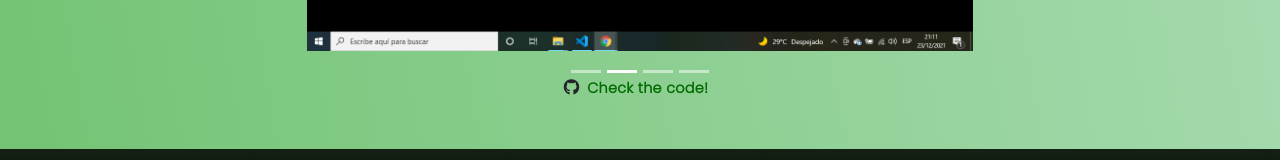
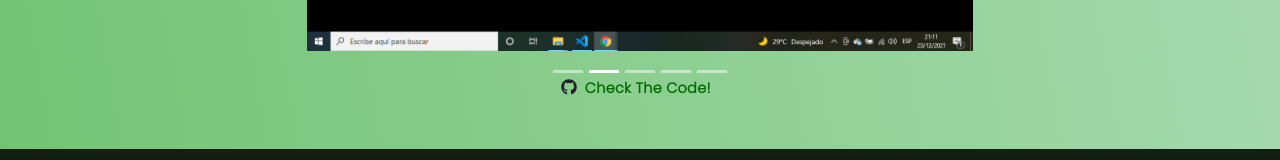
Before and after one commit to agusoteras/portfolio, a React (Create React App) app: page / in a window 1280 px wide. Shown: the part 1651-1811 px from the top of the page. Built offline with nearby package versions, Linux system fonts and the light colour scheme.

Commit message:
actualizacion 10 de enero

```diff
--- a/src/components/section/Section.js
+++ b/src/components/section/Section.js
@@ -5,6 +5,7 @@ import crud from "../../assets/crud.png";
 import music from "../../assets/musicpage.png"
 import narr from "../../assets/narrador.png"
 import port from "../../assets/port.png"
+import cart from "../../assets/carrito.png"
 
 const Section = () => {
     return (
@@ -22,8 +23,9 @@ const Section = () => {
 
     </Carousel.Caption>
     <br></br>
-    <i class="fab fa-github"><a target="_blank" href='https://github.com/agusoteras/musicaWeb'> Check the code! </a></i>
+    <i class="fab fa-github"><a target="_blank" href='https://github.com/agusoteras/musicaWeb'> Check The Code! </a></i>
   </Carousel.Item>
+
   <Carousel.Item>
     <img
       className="d-block w-100"
@@ -35,7 +37,7 @@ const Section = () => {
 
     </Carousel.Caption>
     <br></br>
-    <i class="fab fa-github"><a className='check' target="_blank" href='https://github.com/agusoteras/CRUD---Lista-de-invitados'>Check the code!</a></i>
+    <i class="fab fa-github"><a className='check' target="_blank" href='https://github.com/agusoteras/CRUD---Lista-de-invitados'>Check The Code!</a></i>
   </Carousel.Item>
   <Carousel.Item>
     <img
@@ -48,7 +50,7 @@ const Section = () => {
 
     </Carousel.Caption>
     <br></br>
-    <i class="fab fa-github"><a target="_blank" href='https://github.com/agusoteras/Narrador'>Check the code!</a></i>
+    <i class="fab fa-github"><a target="_blank" href='https://github.com/agusoteras/Narrador'>Check The Code!</a></i>
   </Carousel.Item>
 
   <Carousel.Item>
@@ -62,7 +64,21 @@ const Section = () => {
 
     </Carousel.Caption>
     <br></br>
-    <i class="fab fa-github"><a target="_blank" href='https://github.com/agusoteras/portfolio'>Check the code!</a></i>
+    <i class="fab fa-github"><a target="_blank" href='https://github.com/agusoteras/portfolio'>Check The Code!</a></i>
+  </Carousel.Item>
+
+  <Carousel.Item>
+    <img
+      className="d-block w-100"
+      src={cart}
+      alt="Five slide"
+    />
+
+    <Carousel.Caption>
+
+    </Carousel.Caption>
+    <br></br>
+    <i class="fab fa-github"><a target="_blank" href='https://github.com/agusoteras/Cart.git'>Check The Code!</a></i>
   </Carousel.Item>
 
 
```
Also changed, not shown: src/assets/carrito.png (added), 1 other file (tests, documents, lock files or other folders).
